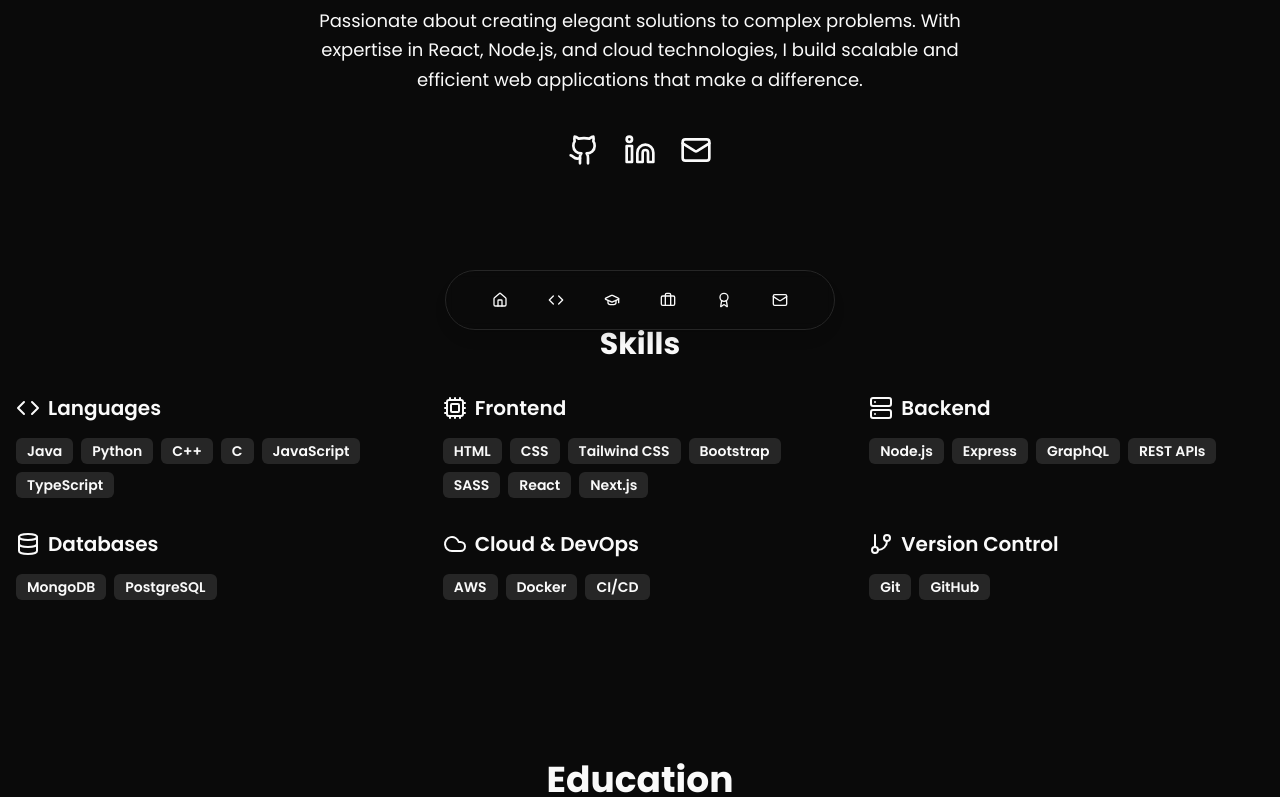
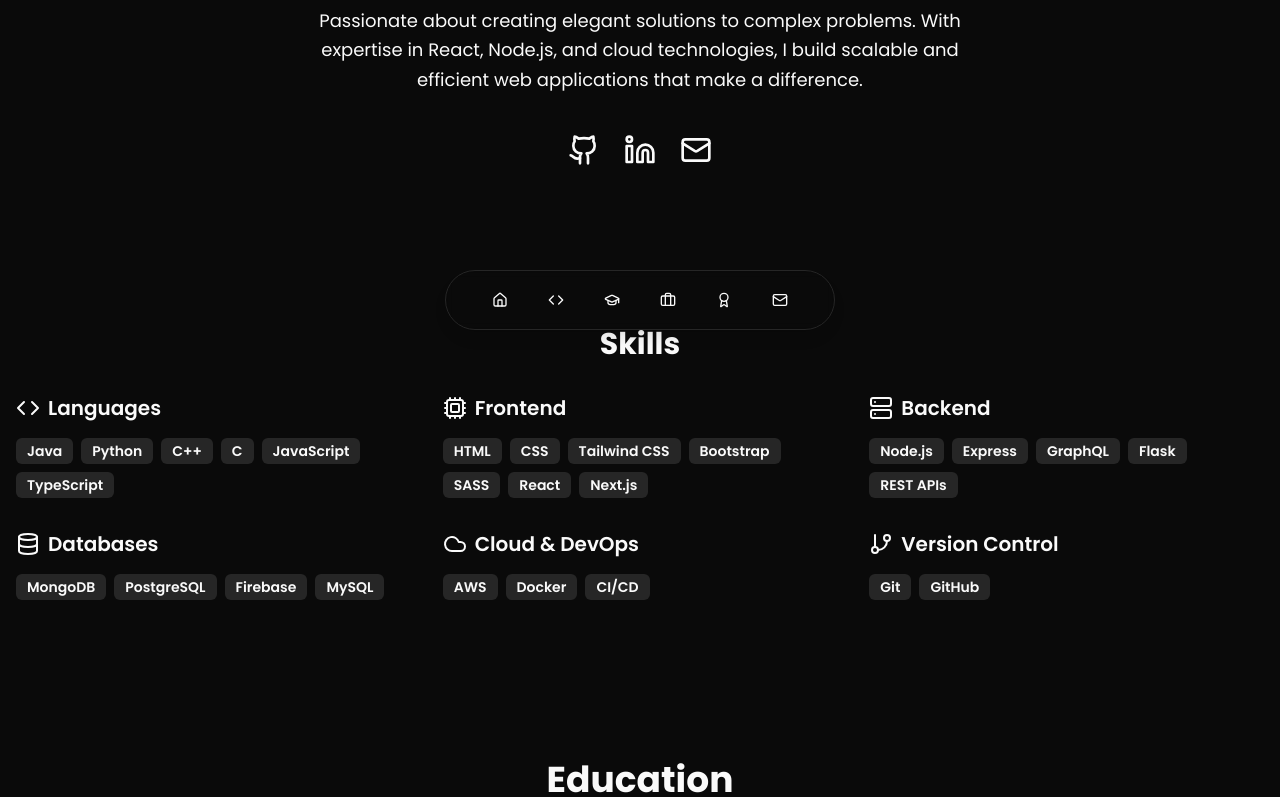
Before and after one commit to vjymisal0/portfolio-vijay, a Next.js app: page / in a window 1280 px wide. Shown: the part 454-1251 px from the top of the page. Built offline with nearby package versions, Linux system fonts and the light colour scheme.

Commit message:
skills update

```diff
--- a/components/skills.tsx
+++ b/components/skills.tsx
@@ -7,8 +7,8 @@ import { Code, Server, Database, Cloud, GitBranch, Cpu } from 'lucide-react'
 const skillsData = [
   { category: "Languages", items: ['Java', 'Python', 'C++', 'C', 'JavaScript', 'TypeScript'], icon: Code },
   { category: "Frontend", items: ['HTML', 'CSS', 'Tailwind CSS', 'Bootstrap', 'SASS', 'React', 'Next.js'], icon: Cpu },
-  { category: "Backend", items: ['Node.js', 'Express', 'GraphQL', 'REST APIs'], icon: Server },
-  { category: "Databases", items: ['MongoDB', 'PostgreSQL'], icon: Database },
+  { category: "Backend", items: ['Node.js', 'Express', 'GraphQL', 'Flask', 'REST APIs'], icon: Server },
+  { category: "Databases", items: ['MongoDB', 'PostgreSQL', 'Firebase', 'MySQL'], icon: Database },
   { category: "Cloud & DevOps", items: ['AWS', 'Docker', 'CI/CD'], icon: Cloud },
   { category: "Version Control", items: ['Git', 'GitHub'], icon: GitBranch },
 ]
```
